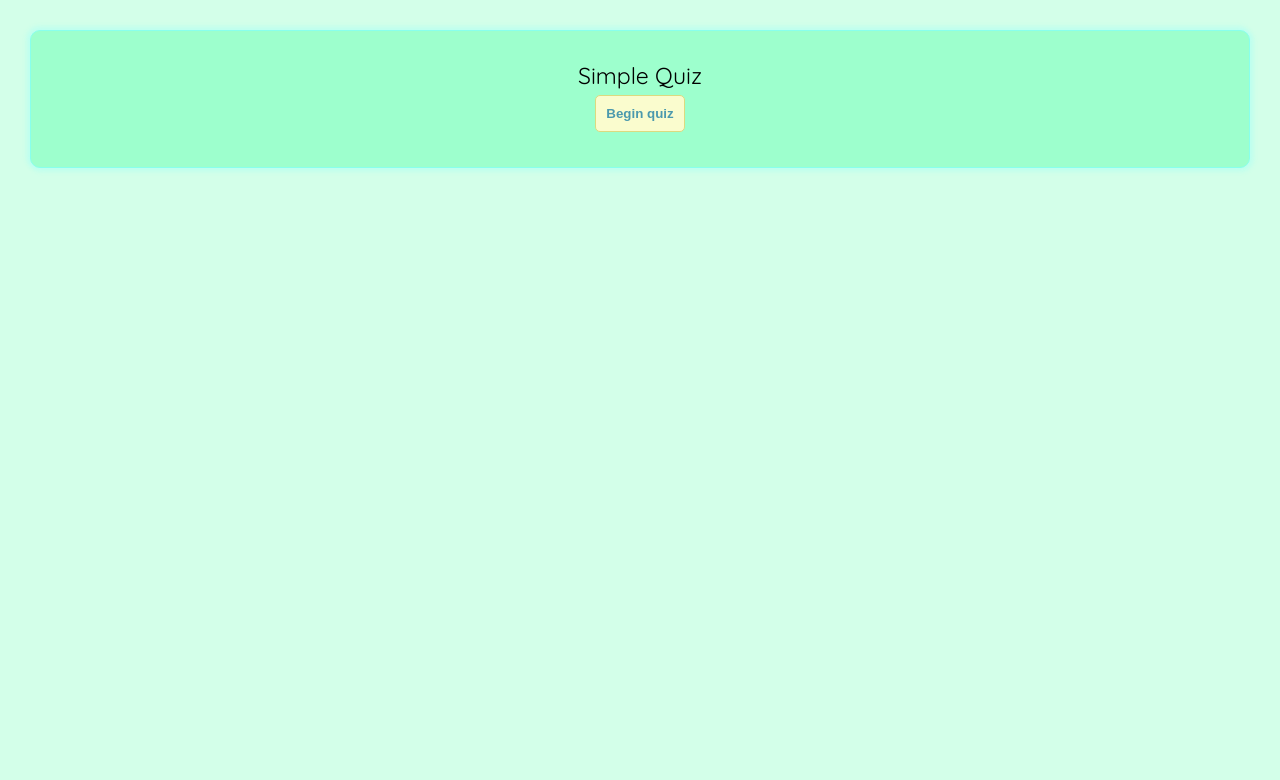
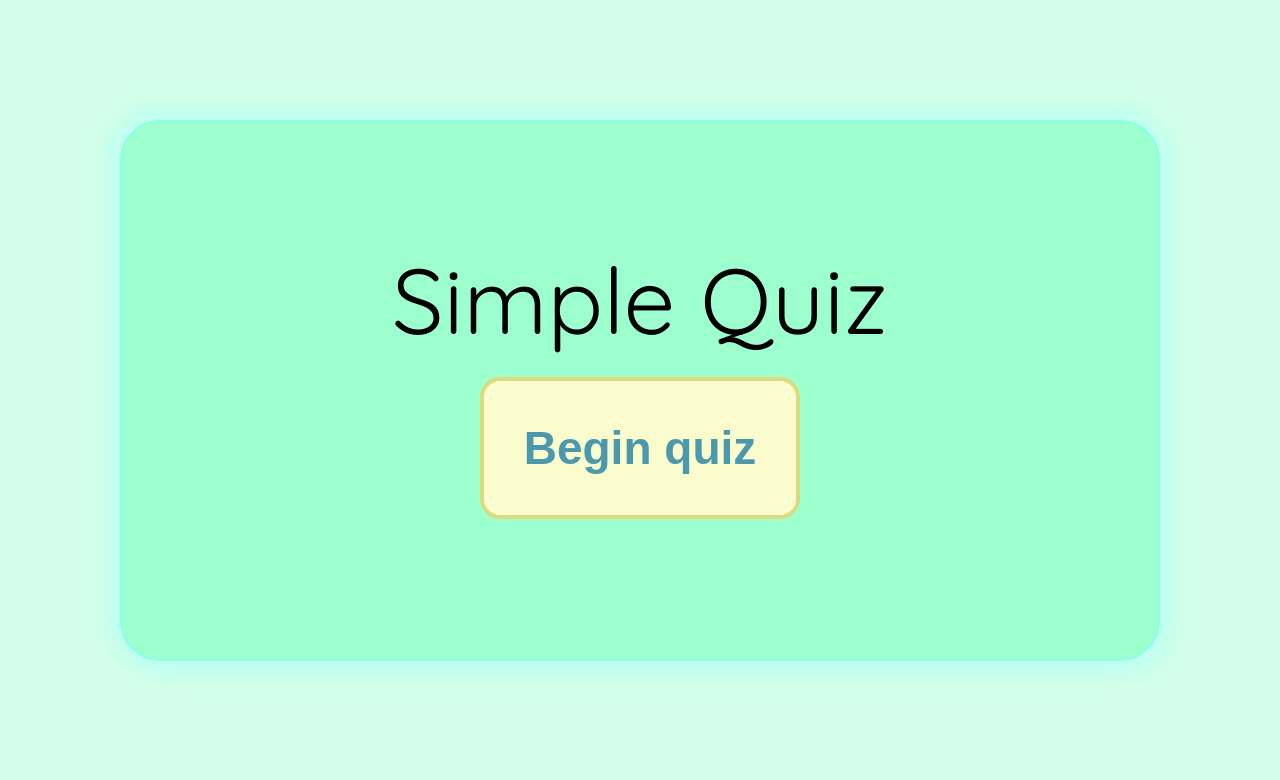
Before and after one commit to Niravprajapati1/quiz-app, a PHP site: page / in a window 1280 px wide. Shown: the top 780 px of the page. Run offline with PHP 8.4, Linux system fonts and the light colour scheme; some web fonts are replaced.

Commit message:
media queries added for diplay size

```diff
--- a/style.css
+++ b/style.css
@@ -100,6 +100,7 @@ li.active{
   margin: 1.5rem;
   padding-left: 5rem;
   padding-right: 5rem;
+  font-size: 2.6rem;
 }
 
 .answers{
@@ -130,6 +131,7 @@ li.active{
   border-radius: 1rem;
   font-weight: 600;
   margin: auto;
+  font-size: 2.3rem
 
 }
 .btn:hover{
@@ -164,3 +166,56 @@ background-color: #51FFD5;
   font-family: 'Federant', cursive;
   font-size: 5rem;
 }
+
+@media (min-width:320px)  { /* smartphones, portrait iPhone, portrait 480x320 phones (Android) */
+html {
+  font-size: 5px;
+  scroll-behavior: smooth;
+/* background: rgba(170,170,170,0.2); */
+background: #D3FFE9;
+
+}}
+@media (min-width:480px)  { /* smartphones, Android phones, landscape iPhone */
+html {
+  font-size: 6px;
+  scroll-behavior: smooth;
+  /* background: rgba(170,170,170,0.2); */
+  background: #D3FFE9;
+
+}
+
+}
+@media (min-width:600px)  { /* portrait tablets, portrait iPad, e-readers (Nook/Kindle), landscape 800x480 phones (Android) */
+  html {
+    font-size: 10px;
+    scroll-behavior: smooth;
+    /* background: rgba(170,170,170,0.2); */
+    background: #D3FFE9;
+
+  }
+}
+@media (min-width:801px)  { /* tablet, landscape iPad, lo-res laptops ands desktops */
+html {
+  font-size: 15px;
+  scroll-behavior: smooth;
+  /* background: rgba(170,170,170,0.2); */
+  background: #D3FFE9;
+
+}}
+@media (min-width:1025px) { /* big landscape tablets, laptops, and desktops */
+html {
+  font-size: 20px;
+  scroll-behavior: smooth;
+  /* background: rgba(170,170,170,0.2); */
+  background: #D3FFE9;
+
+}}
+@media (min-width:1281px) {
+  html {
+    font-size: 25px;
+    scroll-behavior: smooth;
+    /* background: rgba(170,170,170,0.2); */
+    background: #D3FFE9;
+
+  }
+}
```
